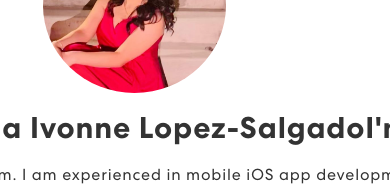
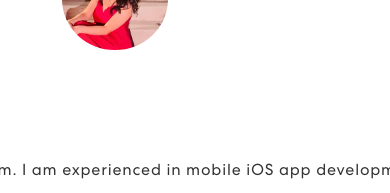
Before and after one commit to glopezsalgado/glopezsalgado.github.io, a React (Create React App) app: page / in a window 390 px wide. Shown: the part 152-345 px from the top of the page. Built offline with nearby package versions, Linux system fonts and the light colour scheme.

Commit message:
banner css 6

```diff
--- a/src/App.css
+++ b/src/App.css
@@ -294,7 +294,7 @@
 /* Banner */
 .banner {
   margin-top: 0;
-  padding: 100px 0;
+  padding: 100px 20px;
   /* Reduced padding */
   background-color: #ffffff;
   /* background-image: url('./assets/img/banner-bg.png');
@@ -305,14 +305,13 @@
 
 .banner h1 {
   font-size: 45px;
-  text-align: left;
   /* Adjust font size for responsiveness */
   font-weight: 700;
   letter-spacing: 0.8px;
   line-height: 1;
   /* Ensures the header stays on one line */
   margin-bottom: 20px;
-  display: inline-block;
+  text-align: left;
   white-space: nowrap;
   /* Ensures the header stays on one line */
 }
@@ -320,11 +319,10 @@
 .banner p {
   color: #333333;
   font-size: 16px;
-  text-align: left;
   /* Adjust font size for responsiveness */
   letter-spacing: 0.8px;
   line-height: 1.5em;
-  width: 100%;
+  text-align: left;
   /* Ensure the text does not overflow */
 }
 
@@ -337,7 +335,7 @@
   /* Make it responsive */
   overflow: hidden;
   border-radius: 50%;
-  margin-right: 10px;
+  margin-right: 20px;
   /* Adjust the right margin */
 }
 
@@ -357,32 +355,24 @@
   }
 }
 
-@media (max-width: 992px) {
+@media (max-width: 1200px) {
   .banner {
-    padding: 50px 0;
-
+    padding: 100px 50px;
     /* Further reduce padding for smaller screens */
   }
 
+  /*
   .banner h1 {
     font-size: 30px;
     text-align: left;
-    white-space: nowrap;
-    /* Adjust font size for smaller screens */
-  }
+    white-space: nowrap;*/
+  /* Adjust font size for smaller screens */
+  /* }*/
 
   .circular-image-container {
-    width: 60%;
-    margin-right: 10px;
+    margin-right: 15px;
     /* Adjust the right margin */
     /* Adjust width for smaller screens */
-  }
-}
-
-@media (max-width: 1200px) {
-  .banner {
-    padding: 70px 0;
-    /* Adjust padding for medium screens */
   }
 }
 
@@ -427,13 +417,6 @@
     white-space: nowrap;
     /* Prevent wrapping */
     /* Center align text on smaller screens */
-  }
-}
-
-@media (max-width: 1200px) {
-  .banner .container {
-    padding: 0 15px;
-    /* Adjust padding for medium screens */
   }
 }
 
```
